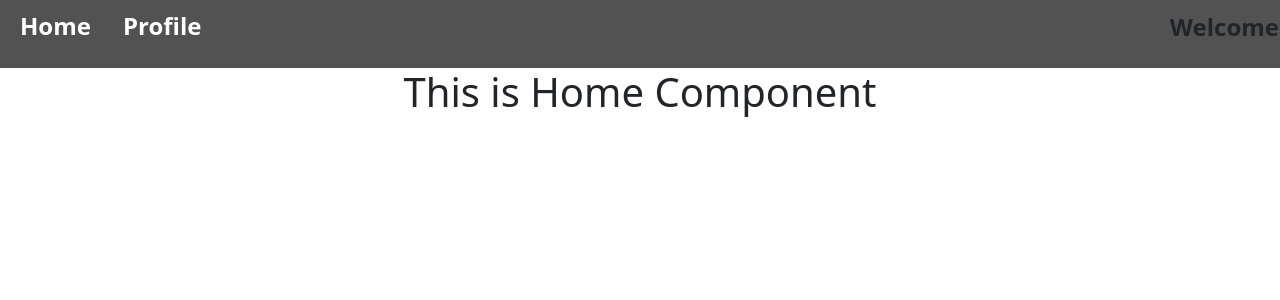
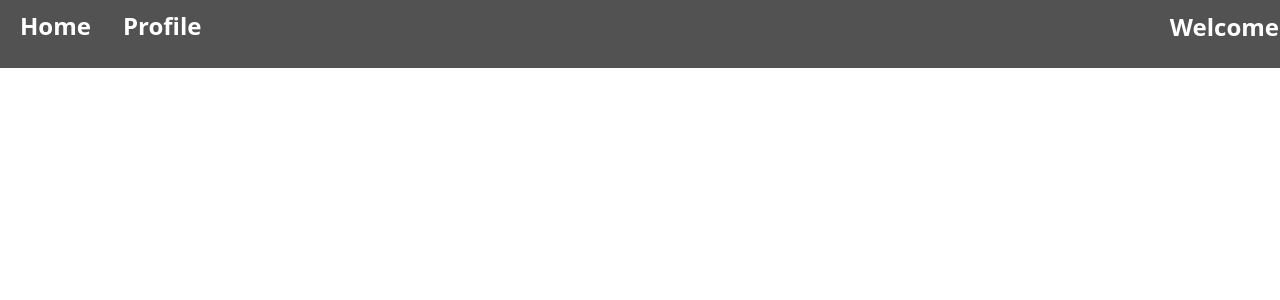
Before and after one commit to shivamvermawitty/Vacation-Tracker, a React (Vite) app: page /home in a window 1280 px wide. Shown: the top 300 px of the page. Built offline with nearby package versions, Linux system fonts and the light colour scheme.

Commit message:
Second Commit

```diff
--- a/src/components/Home/Home.jsx
+++ b/src/components/Home/Home.jsx
@@ -1,14 +1,17 @@
-import React from 'react'
+import React, { useState } from "react";
 
-export default function
-() {
+
+
+
+function Home () {
+
+
   return (
-    <div className=' d-grid'>
-      <div className="row">
-        <div className="col-12 d-flex justify-content-center">
-            <h1>This is Home Component</h1>
-        </div>
-      </div>
+    <div>
+
     </div>
-  )
+  );
 }
+
+
+export default Home;
--- a/src/components/Navbar/Navbar.jsx
+++ b/src/components/Navbar/Navbar.jsx
@@ -32,7 +32,7 @@ export default function Navbar() {
           <div className="d-grid">
             <div className="row">
               <p
-                className=" btn fs col-12 m-0 p-0 d-flex align-items-center"
+                className=" btn fs col-12 m-0 p-0 d-flex align-items-center text-white"
                 onClick={handleClick}
               >
                 Welcome {userName}
--- a/src/components/login/Login.css
+++ b/src/components/login/Login.css
@@ -7,7 +7,7 @@
 input {
   border: 1px solid white;
   width: 150px !important;
-  border-radius: 16px !important;
+  border-radius: 9px !important;
 }
 input[type="date"] {
   border: 1px solid white;
@@ -24,10 +24,7 @@ input[type="submit"] {
   border: 1px solid white;
   color: #525252;
 }
-select {
-  width: 150px !important;
-  border-radius: 16px !important;
-}
+
 .loginButton {
   background-color: #525252;
   border: 1px solid white;
--- a/src/components/login/Login.jsx
+++ b/src/components/login/Login.jsx
@@ -38,7 +38,7 @@ function Login() {
         <div>V</div>acation Tracker
       </div>
       <div className="registartion mx-auto p-3">
-        <h1 className=" d-flex justify-content-center">SignUp</h1>
+        <h1 className=" d-flex justify-content-center">LogIn</h1>
         <form
           onSubmit={(e) => handleSubmit(e)}
           className=" d-flex flex-wrap gap-2 justify-content-center"
```
Also changed, not shown: package.json (+8 -0 lines), 1 other file (tests, documents, lock files or other folders).
